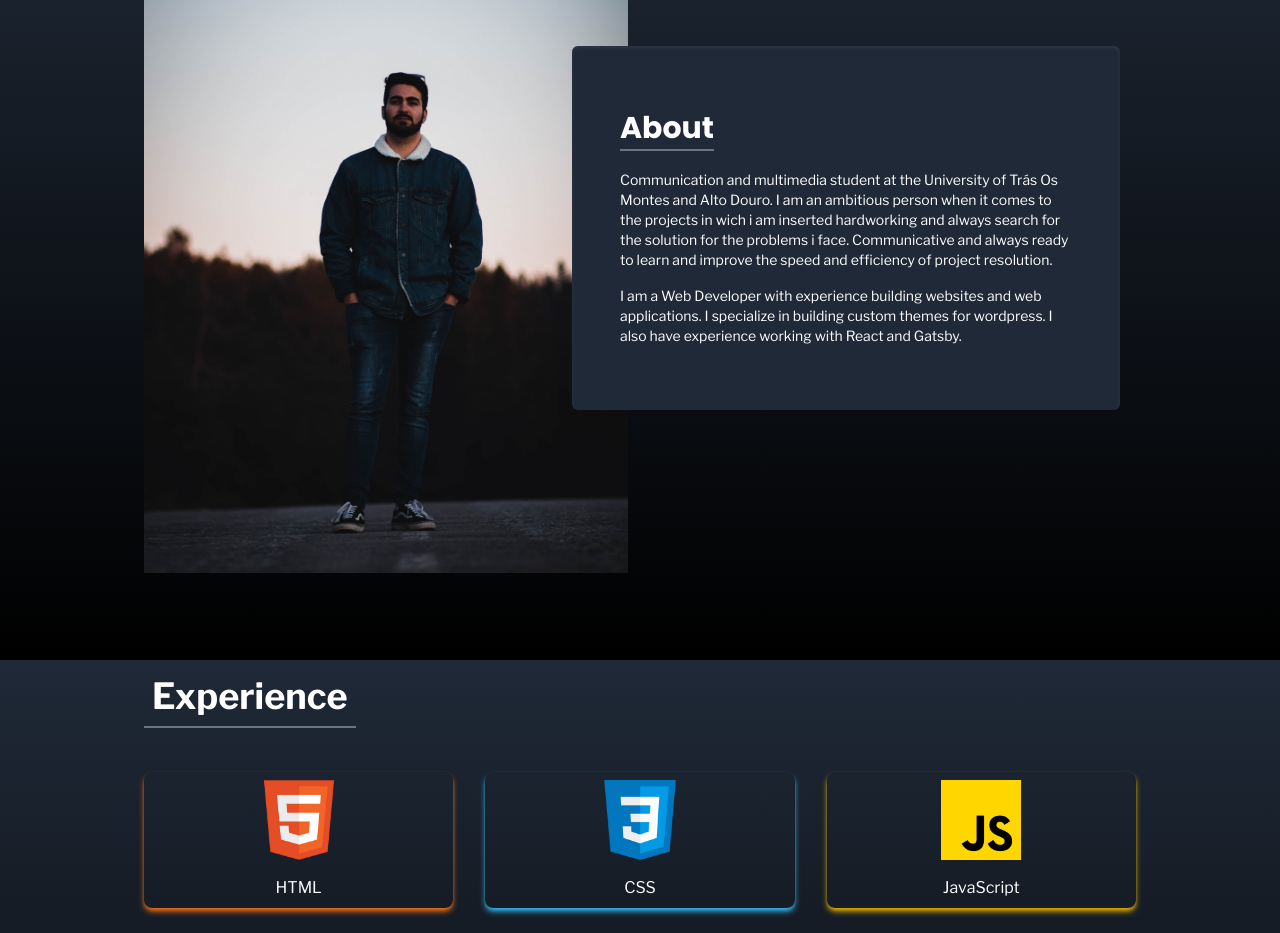
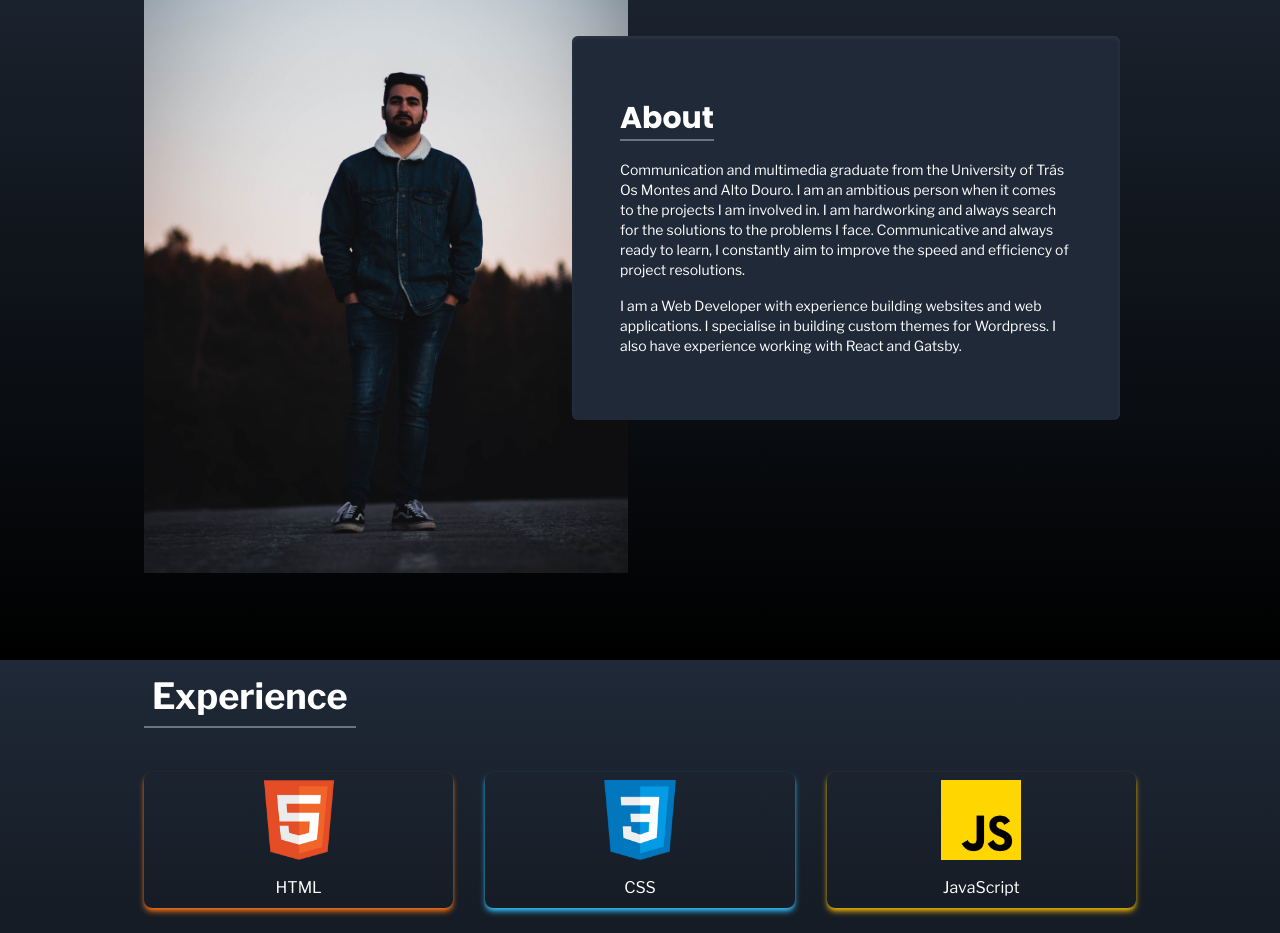
Before and after one commit to Mcabral18/Portfolio-2022, a React (Create React App) app: page / in a window 1280 px wide. Shown: the part 940-1873 px from the top of the page. Built offline with nearby package versions, Linux system fonts and the light colour scheme.

Commit message:
Update About.js

```diff
--- a/src/pages-blocks/About.js
+++ b/src/pages-blocks/About.js
@@ -13,10 +13,8 @@ function About() {
                     <div className="column-inner flex items-center relative -mt-16">
                         <div className="bg-gray-800 px-4 py-10 m-4 md:absolute md:-left-24 md:px-12 md:py-16 shadow-inner shadow-gray-700/60 rounded-md">
                             <h2 className="text-3xl font-poppins font-bold inline border-b-2 border-gray-500 mb-8">About</h2>
-                            <p className="pt-6 text-sm">Communication and multimedia student at the University of Trás Os Montes and Alto Douro.
-                            I am an ambitious person when it comes to the projects in wich i am inserted hardworking and always search for the solution for the problems i face.
-                            Communicative and always ready to learn and improve the speed and efficiency of project resolution.</p>
-                            <p className="pt-4 text-sm">I am a Web Developer with experience building websites and web applications. I specialize in building custom themes for wordpress. I also have experience working with React and Gatsby.</p>
+                            <p className="pt-6 text-sm">Communication and multimedia graduate from the University of Trás Os Montes and Alto Douro. I am an ambitious person when it comes to the projects I am involved in. I am hardworking and always search for the solutions to the problems I face. Communicative and always ready to learn, I constantly aim to improve the speed and efficiency of project resolutions.</p>
+                            <p className="pt-4 text-sm">I am a Web Developer with experience building websites and web applications. I specialise in building custom themes for Wordpress. I also have experience working with React and Gatsby.</p>
                         </div>
                     </div>
                 </div>
```
